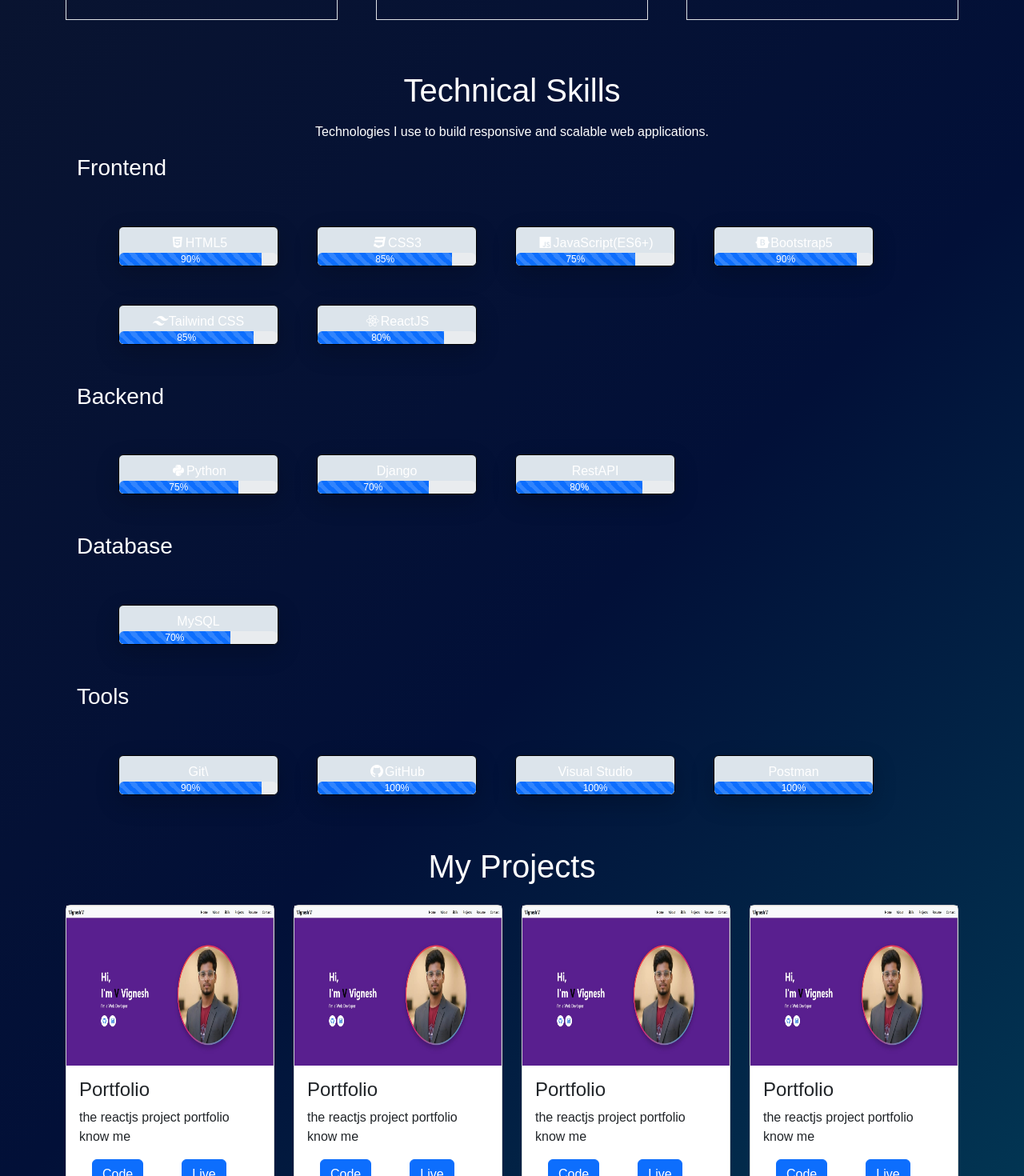
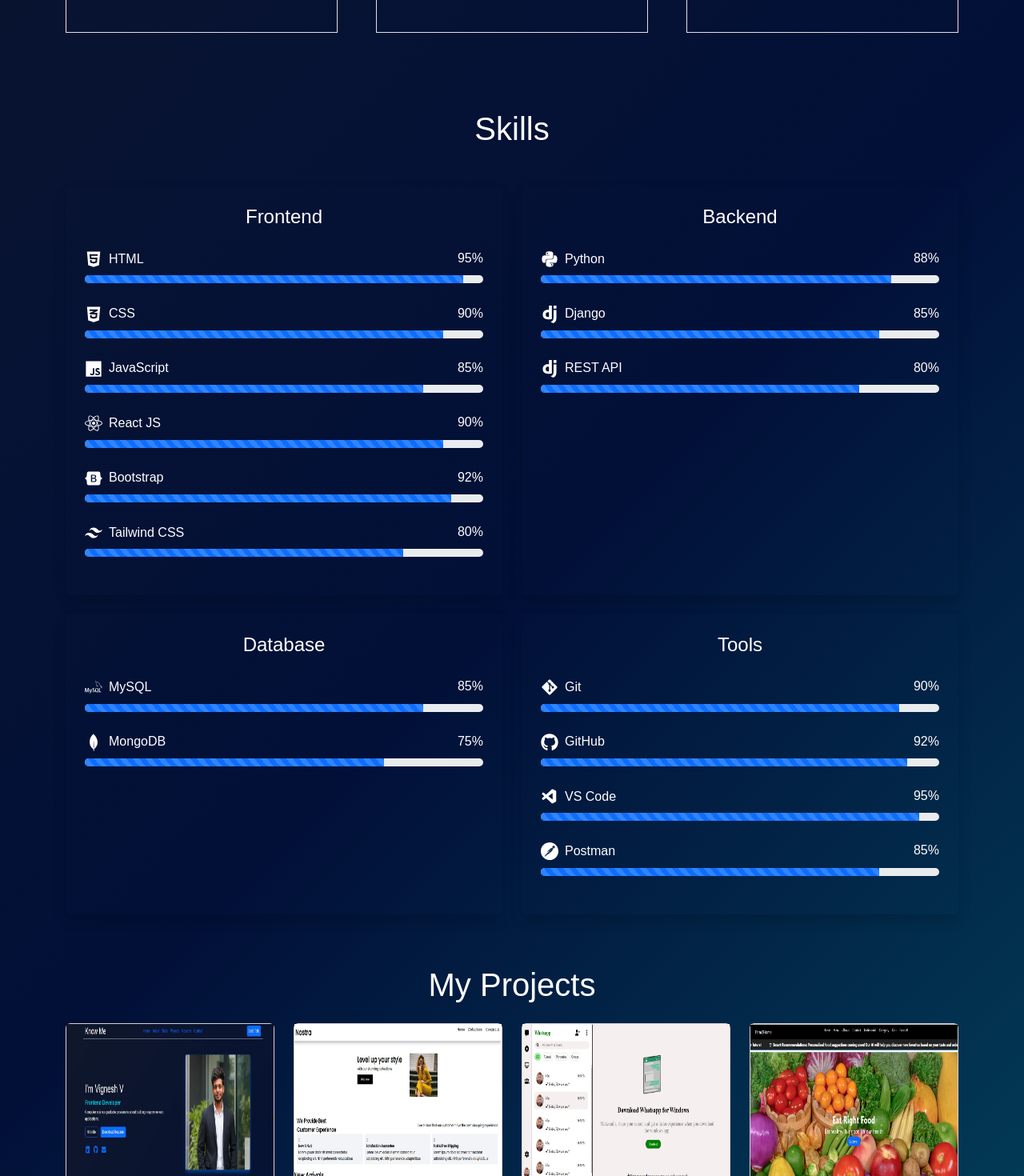
Before and after one commit to vigneshanandhu/knowmeportfolio, a React (Vite) app: page /skill in a window 1280 px wide. Shown: the part 1240-2710 px from the top of the page at 80% size. Built offline with nearby package versions, Linux system fonts and the light colour scheme.

Commit message:
finish alignment

```diff
--- a/package.json
+++ b/package.json
@@ -14,6 +14,7 @@
     "aos": "^2.3.4",
     "react": "^19.2.5",
     "react-dom": "^19.2.5",
+    "react-icons": "^5.6.0",
     "react-router-dom": "^7.15.0"
   },
   "devDependencies": {
--- a/src/Home.jsx
+++ b/src/Home.jsx
@@ -1,12 +1,12 @@
 
 import React from 'react'
 import myImage from './assets/Hero.png'
-import './style.css'
+import './Home.css'
 
 const Home = () => {
   return (
     <div className='container my-5'>
-      <div className="row align-items-center">
+      <div className="row align-items-center ">
         <div className="col-12 col-md-6 mt-5 text-center text-md-start ">
           <h1 className='mt-2'>I'm Vignesh V</h1>
         <div className="title-container position-relative d-flex justify-content-center justify-content-md-start">
--- a/src/Project.jsx
+++ b/src/Project.jsx
@@ -1,5 +1,8 @@
 import React from 'react'
-import Projectimg1 from './assets/portimage.jpg'
+import ProjectImg1 from './assets/portimage.jpg'
+import ProjectImg2 from './assets/simpleshop.jpg'
+import ProjectImg3 from './assets/whatsappcloneimage.jpg'
+import ProjectImg4 from './assets/farmimage.jpg'
 
 
 const Project = () => {
@@ -9,82 +12,57 @@
       <div className="row mt-3">
         <div className=" col-12 col-sm-6 col-md-6 col-lg-3 mt-md-2 my-sm-2 ">
           <div className="card bg-white ">
-            <img className='card-img-top img-fluid rounded-0 border-0   mt-0' style={{height:'200px'}} src={Projectimg1} alt="" />
+            <img className='card-img-top img-fluid rounded-0 border-0   mt-0' style={{ height: '200px' }} src={ProjectImg1} alt="" />
             <div className="card-body">
-              <h4 className='card-title'>Portfolio</h4>
-              <p className='card-text'>the reactjs project portfolio know me </p>
+              <h4 className='card-title'>Portfolio Website</h4>
+              <p className='card-text'>I build a portfolio website to showcase my skill using reactjs and bootstrap. </p>
               <div className="card-btn d-flex gap-5 mx-3">
-                <button className="btn btn-primary">Code</button>
-                <button className="btn btn-primary">Live</button>
+                <button className="btn btn-primary"><a className='text-decoration-none text-white' href="https://github.com/vigneshanandhu/knowmeportfolio">Code</a></button>
+                <button className="btn btn-primary"><a className='text-decoration-none text-white' href="https://knowmeportfolio.vercel.app/">Live</a></button>
               </div>
             </div>
           </div>
         </div>
         <div className=" col-12 col-sm-6 col-md-6 col-lg-3 mt-md-2 mt-2">
           <div className="card bg-white ">
-            <img className='card-img-top img-fluid rounded-0 border-0   mt-0' style={{height:'200px'}} src={Projectimg1} alt="" />
+            <img className='card-img-top img-fluid rounded-0 border-0   mt-0' style={{ height: '200px' }} src={ProjectImg2} alt="" />
             <div className="card-body">
-              <h4 className='card-title'>Portfolio</h4>
-              <p className='card-text'>the reactjs project portfolio know me </p>
+              <h4 className='card-title'>Shop Website</h4>
+              <p className='card-text'>This is my first frontend simple shop website using html, css and javascript.</p>
               <div className="card-btn  d-flex gap-5 mx-3">
-                <button className="btn btn-primary">Code</button>
-                <button className="btn btn-primary">Live</button>
+                <button className="btn btn-primary"><a className='text-decoration-none text-white' href="https://github.com/vigneshanandhu/simpleshop">Code</a></button>
+                <button className="btn btn-primary"><a className='text-decoration-none text-white' href="https://simpleshop-eight.vercel.app/">Live</a></button>
               </div>
             </div>
           </div>
         </div>
         <div className=" col-12 col-sm-6 col-md-6 col-lg-3 mt-md-2 mt-2">
           <div className="card bg-white ">
-            <img className='card-img-top img-fluid rounded-0 border-0   mt-0' style={{height:'200px'}} src={Projectimg1} alt="" />
+            <img className='card-img-top img-fluid rounded-0 border-0   mt-0' style={{ height: '200px' }} src={ProjectImg3} alt="" />
             <div className="card-body">
-              <h4 className='card-title'>Portfolio</h4>
-              <p className='card-text'>the reactjs project portfolio know me </p>
+              <h4 className='card-title'>Whatsappclone Website</h4>
+              <p className='card-text'>I think build a frontend for whatsappclone website using html and css.</p>
               <div className="card-btn  d-flex gap-5 mx-3">
-                <button className="btn btn-primary">Code</button>
-                <button className="btn btn-primary">Live</button>
+                <button className="btn btn-primary"><a className='text-decoration-none text-white' href="https://github.com/vigneshanandhu/whatsappclone">Code</a></button>
+                <button className="btn btn-primary"><a className='text-decoration-none text-white' href="https://whatsappclone-flax.vercel.app/">Live</a></button>
               </div>
             </div>
           </div>
         </div>
         <div className=" col-12 col-sm-6 col-md-6 col-lg-3 mt-md-2 mt-2">
           <div className="card bg-white ">
-    <img className='card-img-top img-fluid rounded-0 border-0   mt-0' style={{height:'200px'}} src={Projectimg1} alt="" />
+            <img className='card-img-top img-fluid rounded-0 border-0   mt-0' style={{ height: '200px' }} src={ProjectImg4} alt="" />
             <div className="card-body">
-              <h4 className='card-title'>Portfolio</h4>
-              <p className='card-text'>the reactjs project portfolio know me </p>
+              <h4 className='card-title'>Farm Website</h4>
+              <p className='card-text'>I build a Vegetables shopping website using reactjs and bootstrap. </p>
               <div className="card-btn d-flex gap-5 mx-3">
-                <button className="btn btn-primary">Code</button>
-                <button className="btn btn-primary">Live</button>
+                <button className="btn btn-primary"><a className='text-decoration-none text-white' href="https://github.com/vigneshanandhu/Farm2Home">Code</a></button>
+                <button className="btn btn-primary"><a className='text-decoration-none text-white' href="https://farm2-home-three.vercel.app/">Live</a></button>
               </div>
             </div>
           </div>
         </div>
-        <div className=" col-12 col-sm-6 col-md-6 col-lg-3 mt-md-2 mt-2">
-          <div className="card bg-white ">
-<img className='card-img-top img-fluid rounded-0 border-0   mt-0' style={{height:'200px'}} src={Projectimg1} alt="" />
-            <div className="card-body">
-              <h4 className='card-title'>Portfolio</h4>
-              <p className='card-text'>the reactjs project portfolio know me </p>
-              <div className="card-btn d-flex gap-5 mx-3">
-                <button className="btn btn-primary">Code</button>
-                <button className="btn btn-primary">Live</button>
-              </div>
-            </div>
-          </div>
-        </div>
-        <div className=" col-12 col-sm-6 col-md-6 col-lg-3 mt-md-2 mt-2">
-          <div className="card bg-white ">
-<img className='card-img-top img-fluid rounded-0 border-0   mt-0' style={{height:'200px'}} src={Projectimg1} alt="" />
-            <div className="card-body">
-              <h4 className='card-title'>Portfolio</h4>
-              <p className='card-text'>the reactjs project portfolio know me </p>
-              <div className="card-btn d-flex gap-5 mx-3">
-                <button className="btn btn-primary">Code</button>
-                <button className="btn btn-primary">Live</button>
-              </div>
-            </div>
-          </div>
-        </div>
+
 
 
       </div>
--- a/src/Skill.jsx
+++ b/src/Skill.jsx
@@ -1,102 +1,146 @@
-import React from 'react'
-import './Skill.css'
+import React, { useEffect, useRef, useState } from 'react'
+import {
+  FaHtml5,
+  FaCss3Alt,
+  FaJs,
+  FaReact,
+  FaBootstrap,
+  FaPython,
+  FaGitAlt,
+  FaGithub,
+} from 'react-icons/fa'
+
+import {
+  SiTailwindcss,
+  SiDjango,
+  SiMysql,
+  SiMongodb,
+  SiPostman,
+
+} from 'react-icons/si'
+
+import {VscVscode} from 'react-icons/vsc'
+
 const Skill = () => {
-    const progress = 100
-    const progress1 = 90
-    const progress2 = 85
-    const progress3 = 75
-    const progress4 = 90
-    const progress5 = 85
-    const progress6 = 80
-    const progress7 = 75
-    const progress8 = 70
-    const progress9 = 80
-    const progress10 = 70
+
+  const skillsRef = useRef(null)
+  const [startAnimation, setStartAnimation] = useState(false)
+
+  useEffect(() => {
+    const observer = new IntersectionObserver(
+      ([entry]) => {
+        if (entry.isIntersecting) {
+          setStartAnimation(true)
+        }
+      },
+      { threshold: 0.3 }
+    )
+
+    if (skillsRef.current) {
+      observer.observe(skillsRef.current)
+    }
+
+    return () => {
+      if (skillsRef.current) {
+        observer.unobserve(skillsRef.current)
+      }
+    }
+  }, [])
+
+  const frontendSkills = [
+    { name: 'HTML', icon: <FaHtml5 />, percentage: 95 },
+    { name: 'CSS', icon: <FaCss3Alt />, percentage: 90 },
+    { name: 'JavaScript', icon: <FaJs />, percentage: 85 },
+    { name: 'React JS', icon: <FaReact />, percentage: 90 },
+    { name: 'Bootstrap', icon: <FaBootstrap />, percentage: 92 },
+    { name: 'Tailwind CSS', icon: <SiTailwindcss />, percentage: 80 },
+  ]
+
+  const backendSkills = [
+    { name: 'Python', icon: <FaPython />, percentage: 88 },
+    { name: 'Django', icon: <SiDjango />, percentage: 85 },
+    { name: 'REST API', icon: <SiDjango />, percentage: 80 },
+  ]
+
+  const databaseSkills = [
+    { name: 'MySQL', icon: <SiMysql />, percentage: 85 },
+    { name: 'MongoDB', icon: <SiMongodb />, percentage: 75 },
+  ]
+
+  const toolsSkills = [
+    { name: 'Git', icon: <FaGitAlt />, percentage: 90 },
+    { name: 'GitHub', icon: <FaGithub />, percentage: 92 },
+    { name: 'VS Code', icon: <VscVscode />, percentage: 95 },
+    { name: 'Postman', icon: <SiPostman />, percentage: 85 },
+  ]
+
+  const renderSkills = (skills) => {
+    return skills.map((skill, index) => (
+      <div key={index} className="mb-4">
+
+        <div className="d-flex justify-content-between align-items-center mb-2">
+          <h6 className="mb-0 d-flex align-items-center gap-2">
+            <span style={{ fontSize: '22px' }}>{skill.icon}</span>
+            {skill.name}
+          </h6>
+
+          <span>{skill.percentage}%</span>
+        </div>
+
+        <div
+          className="progress"
+          style={{ height: '10px' }}
+        >
+          <div
+            className="progress-bar progress-bar-striped progress-bar-animated"
+            role="progressbar"
+            style={{
+              width: startAnimation ? `${skill.percentage}%` : '0%',
+              transition: 'width 2s ease-in-out',
+            }}
+          ></div>
+        </div>
+
+      </div>
+    ))
+  }
+
   return (
-        <div className='skillbox mx-5'>
-            <h1 className='text-center mt-3'>Technical Skills</h1>
-            <p className='text-center mt-3'>Technologies I use to build responsive and scalable web applications. </p>
-            <h3 className='skillheadtext mx-5'>Frontend</h3>
-            <div className='skillboxicon d-flex gap-5  text-center pt-5 skill'>
+    <div className='container py-5' ref={skillsRef}>
 
-                    <div className='div-box pt-2 rounded '> <i class="fa-brands fa-html5"></i>HTML5
-                        <div className="progress">
-                            <div className="progress-bar progress-bar-striped progress-bar-animated" role="progressbar" style={{ width: `${progress1}%` }}>{progress1}%</div>
+      <h1 className='text-center mb-5'>Skills</h1>
+
+      <div className="row g-4">
+
+        {/* Frontend */}
+        <div className="col-12 col-md-6">
+          <div className="shadow p-4 rounded h-100">
+            <h4 className='text-center mb-4'>Frontend</h4>
+            {renderSkills(frontendSkills)}
           </div>
         </div>
 
-
-                <div className='div-box pt-2 rounded'><i class="fa-brands fa-css3"></i>CSS3
-                    <div className="progress">
-                        <div className="progress-bar progress-bar-striped progress-bar-animated" role="progressbar" style={{ width: `${progress2}%` }}>{progress2}%</div>
+        {/* Backend */}
+        <div className="col-12 col-md-6">
+          <div className="shadow p-4 rounded h-100">
+            <h4 className='text-center mb-4'>Backend</h4>
+            {renderSkills(backendSkills)}
           </div>
         </div>
-                <div className='div-box pt-2 rounded'><i class="fa-brands fa-js"></i>JavaScript(ES6+)
-                    <div className="progress">
-                        <div className="progress-bar progress-bar-striped progress-bar-animated" role="progressbar" style={{ width: `${progress3}%` }}>{progress3}%</div>
+
+        {/* Database */}
+        <div className="col-12 col-md-6">
+          <div className="shadow p-4 rounded h-100">
+            <h4 className='text-center mb-4'>Database</h4>
+            {renderSkills(databaseSkills)}
           </div>
         </div>
-                <div className='div-box pt-2 rounded'> <i class="fa-brands fa-bootstrap"></i>Bootstrap5
-                    <div className="progress">
-                        <div className="progress-bar progress-bar-striped progress-bar-animated" role="progressbar" style={{ width: `${progress4}%` }}>{progress4}%</div>
-                    </div>
-                </div>
-                <div className='div-box pt-2 rounded'><i class="fa-brands fa-tailwind-css"></i>Tailwind CSS
-                    <div className="progress">
-                        <div className="progress-bar progress-bar-striped progress-bar-animated" role="progressbar" style={{ width: `${progress5}%` }}>{progress5}%</div>
-                    </div>
-                </div>
-                <div className='div-box pt-2 rounded'><i class="fa-brands fa-react"></i>ReactJS
-                    <div className="progress">
-                        <div className="progress-bar progress-bar-striped progress-bar-animated" role="progressbar" style={{ width: `${progress6}%` }}>{progress6}%</div>
-                    </div>
-                </div>
-            </div>
-            <h3 className=' skillheadtext mx-5 mt-5'>Backend</h3>
-            <div className='skillboxicon d-flex gap-5  text-center pt-5 skill'>
-                <div className='div-box pt-2 rounded'><i class="fa-brands fa-python"></i>Python
-                     <div className="progress">
-                        <div className="progress-bar progress-bar-striped progress-bar-animated" role="progressbar" style={{width: `${progress7}%`}}>{progress7}%</div>
-                    </div>
-                </div>
-                <div className='div-box pt-2 rounded'>Django
-                     <div className="progress">
-                        <div className="progress-bar progress-bar-striped progress-bar-animated" role="progressbar" style={{width: `${progress8}%`}}>{progress8}%</div>
-                    </div>
-                </div>
-                <div className='div-box pt-2 rounded'>RestAPI
-                     <div className="progress">
-                        <div className="progress-bar progress-bar-striped progress-bar-animated" role="progressbar" style={{width: `${progress9}%`}}>{progress9}%</div>
-                    </div>
-                </div>
-            </div>
-            <h3 className='skillheadtext mx-5 mt-5'>Database</h3>
-            <div className='skillboxicon d-flex gap-5  text-center pt-5 skill'>
-                <div className='div-box pt-2 rounded'>MySQL
-                     <div className="progress">
-                        <div className="progress-bar progress-bar-striped progress-bar-animated" role="progressbar" style={{width: `${progress10}%`}}>{progress10}%</div>
-                    </div>
-                </div>
-            </div>
-            <h3 className='skillheadtext mx-5 mt-5'>Tools</h3>
-            <div className='skillboxicon d-flex gap-5  text-center pt-5 skill'>
-                <div className='div-box pt-2 rounded'>Git\
-                    <div className="progress">
-                        <div className="progress-bar progress-bar-striped progress-bar-animated" role="progressbar" style={{ width: `${progress4}%` }}>{progress4}%</div>
-                    </div>
-                </div>
-                <div className='div-box pt-2 rounded'><i class="fa-brands fa-github"></i>GitHub
-                <div className="progress">
-                        <div className="progress-bar progress-bar-striped progress-bar-animated" role="progressbar" style={{ width: `${progress}%` }}>{progress}%</div>
-                    </div></div>
-                <div className='div-box pt-2 rounded'>Visual Studio
-                    <div className="progress">
-                        <div className="progress-bar progress-bar-striped progress-bar-animated" role="progressbar" style={{ width: `${progress}%` }}>{progress}%</div>
-                    </div>
-                </div>
-                <div className='div-box pt-2 rounded'>Postman
-                    <div className="progress">
-                        <div className="progress-bar progress-bar-striped progress-bar-animated" role="progressbar" style={{ width: `${progress}%` }}>{progress}%</div>
+
+        {/* Tools */}
+        <div className="col-12 col-md-6">
+          <div className="shadow p-4 rounded h-100">
+            <h4 className='text-center mb-4'>Tools</h4>
+            {renderSkills(toolsSkills)}
           </div>
         </div>
 
```
Also changed, not shown: src/About.jsx (+6 -6 lines), src/Contact.jsx (+10 -9 lines), src/Home.css (renamed from src/style.css), src/assets/portimage.jpg, 1 other file (tests, documents, lock files or other folders). Lines whose indentation alone changed are shown as unchanged.
